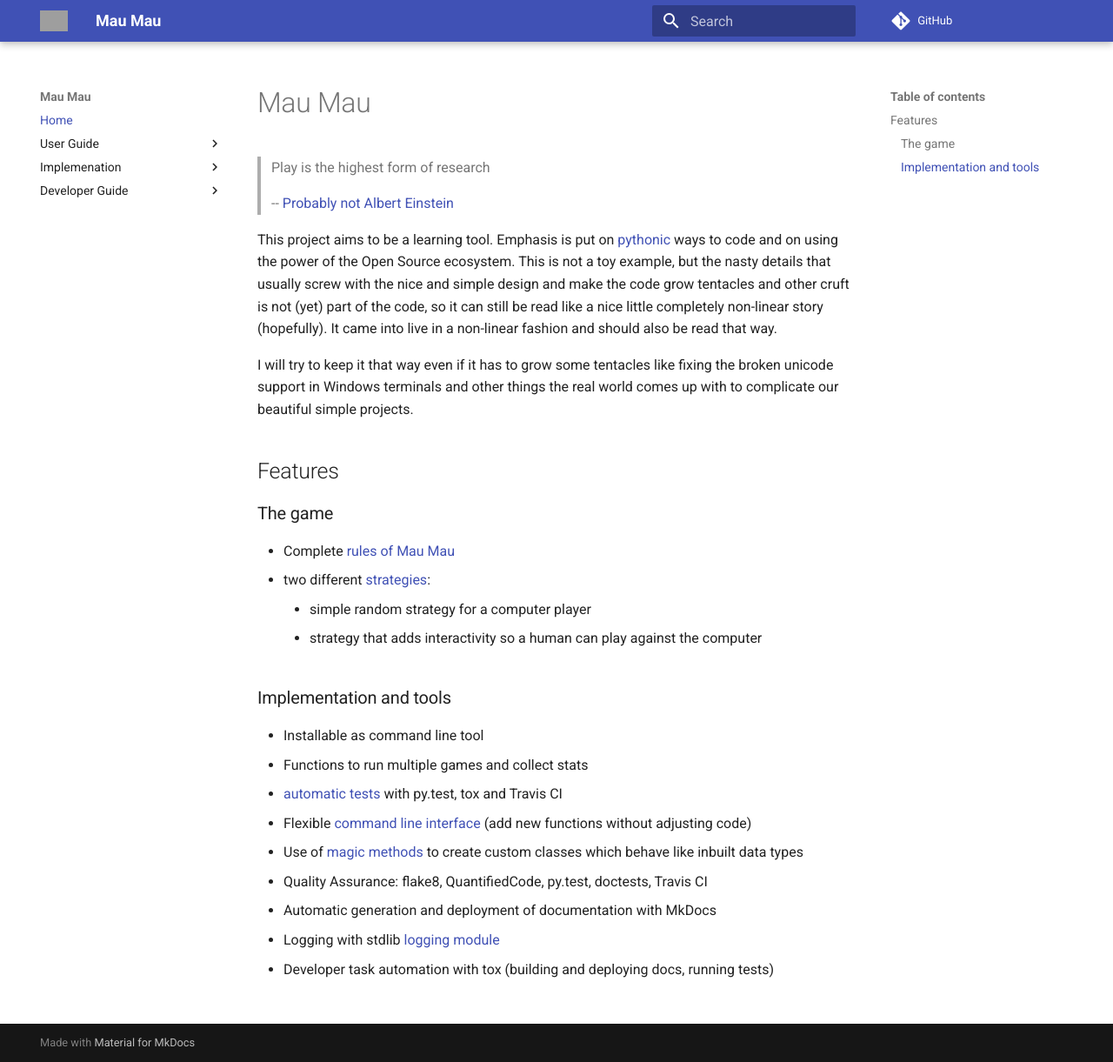
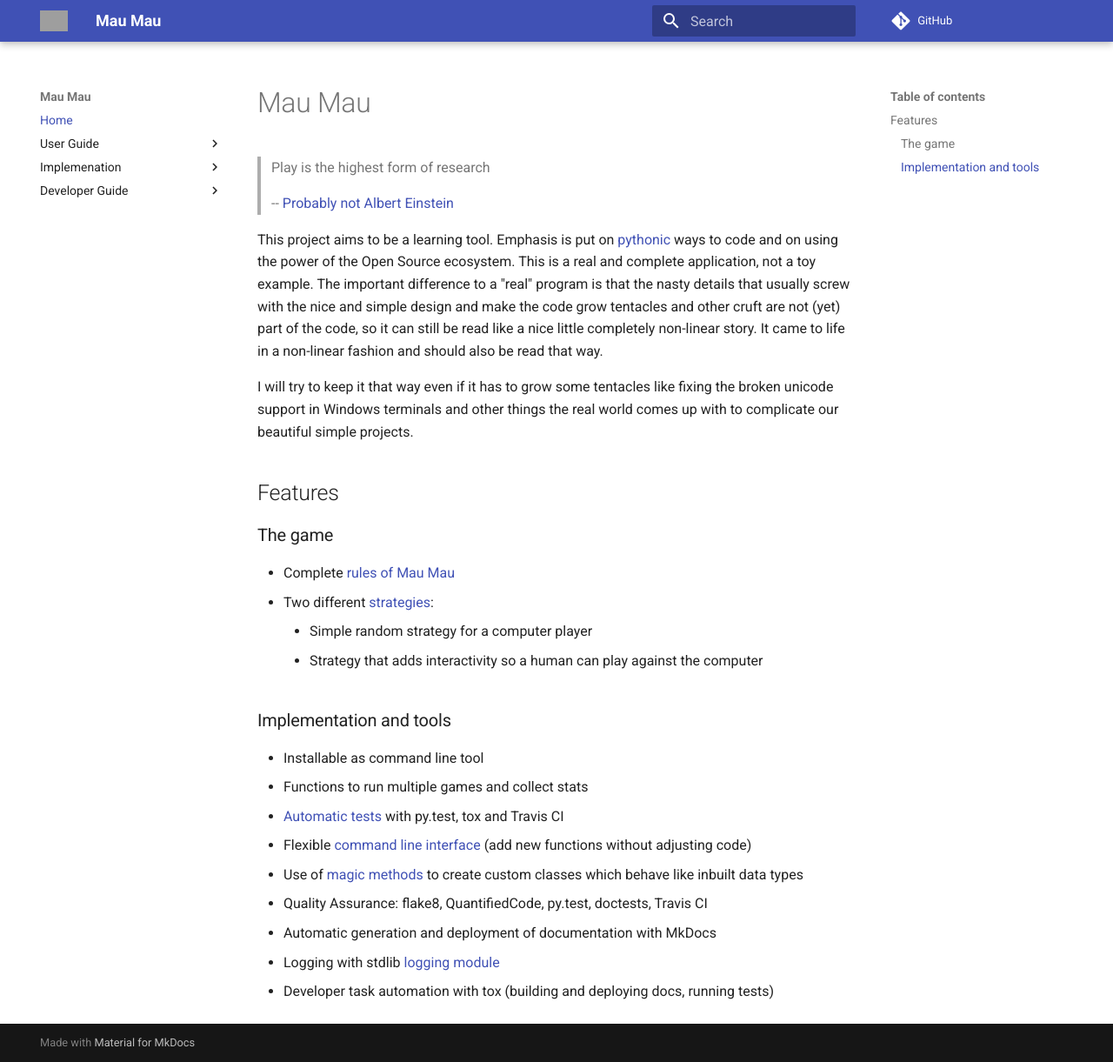
Before and after one commit to obestwalter/mau-mau, an MkDocs documentation site: the page built from docs/index.md, in a window 1280 px wide and 1221 px high. Shown: the whole window at 87% size. Built offline with MkDocs 1.6.1 and Material for MkDocs 9.7.7, drawn with Linux system fonts in a browser that asks for light colours; comment, search, counter and statistics services are not loaded; old or Windows-style settings are respelled for this version of MkDocs; grey boxes are pictures that could not be loaded.

Commit message:
corrections

```diff
--- a/docs/index.md
+++ b/docs/index.md
@@ -4,7 +4,8 @@
 
 > -- [Probably not Albert Einstein](http://quoteinvestigator.com/2014/08/21/play-research/)
 
-This project aims to be a learning tool. Emphasis is put on [pythonic](https://gist.github.com/JeffPaine/6213790) ways to code and on using the power of the Open Source ecosystem. This is not a toy example, but the nasty details that usually screw with the nice and simple design and make the code grow tentacles and other cruft is not (yet) part of the code, so it can still be read like a nice little completely non-linear story (hopefully). It came into live in a non-linear fashion and should also be read that way.
+This project aims to be a learning tool. Emphasis is put on [pythonic](https://gist.github.com/JeffPaine/6213790) ways to code and on using the power of the Open Source ecosystem.
+    This is a real and complete application, not a toy example. The important difference to a "real" program is that the nasty details that usually screw with the nice and simple design and make the code grow tentacles and other cruft are not (yet) part of the code, so it can still be read like a nice little completely non-linear story. It came to life in a non-linear fashion and should also be read that way.
 
 I will try to keep it that way even if it has to grow some tentacles like fixing the broken unicode support in Windows terminals and other things the real world comes up with to complicate our beautiful simple projects.
 
@@ -13,15 +14,15 @@
 ### The game
 
 * Complete [rules of Mau Mau](guide/rules.md)
-* two different [strategies](implementation/explore.md#strategypy-how-to-play):
-    * simple random strategy for a computer player
-    * strategy that adds interactivity so a human can play against the computer
+* Two different [strategies](implementation/explore.md#strategypy-how-to-play):
+    * Simple random strategy for a computer player
+    * Strategy that adds interactivity so a human can play against the computer
 
 ### Implementation and tools
 
 * Installable as command line tool
 * Functions to run multiple games and collect stats
-* [automatic tests](https://github.com/obestwalter/mau-mau/blob/master/tests/) with py.test, tox and Travis CI
+* [Automatic tests](https://github.com/obestwalter/mau-mau/blob/master/tests/) with py.test, tox and Travis CI
 * Flexible [command line interface](https://github.com/obestwalter/mau-mau/blob/master/mau_mau/cli.py) (add new functions without adjusting code)
 * Use of [magic methods](implementation/remarks.md#magic-methods-protocols) to create custom classes which behave like inbuilt data types
 * Quality Assurance: flake8, QuantifiedCode, py.test, doctests, Travis CI
```
